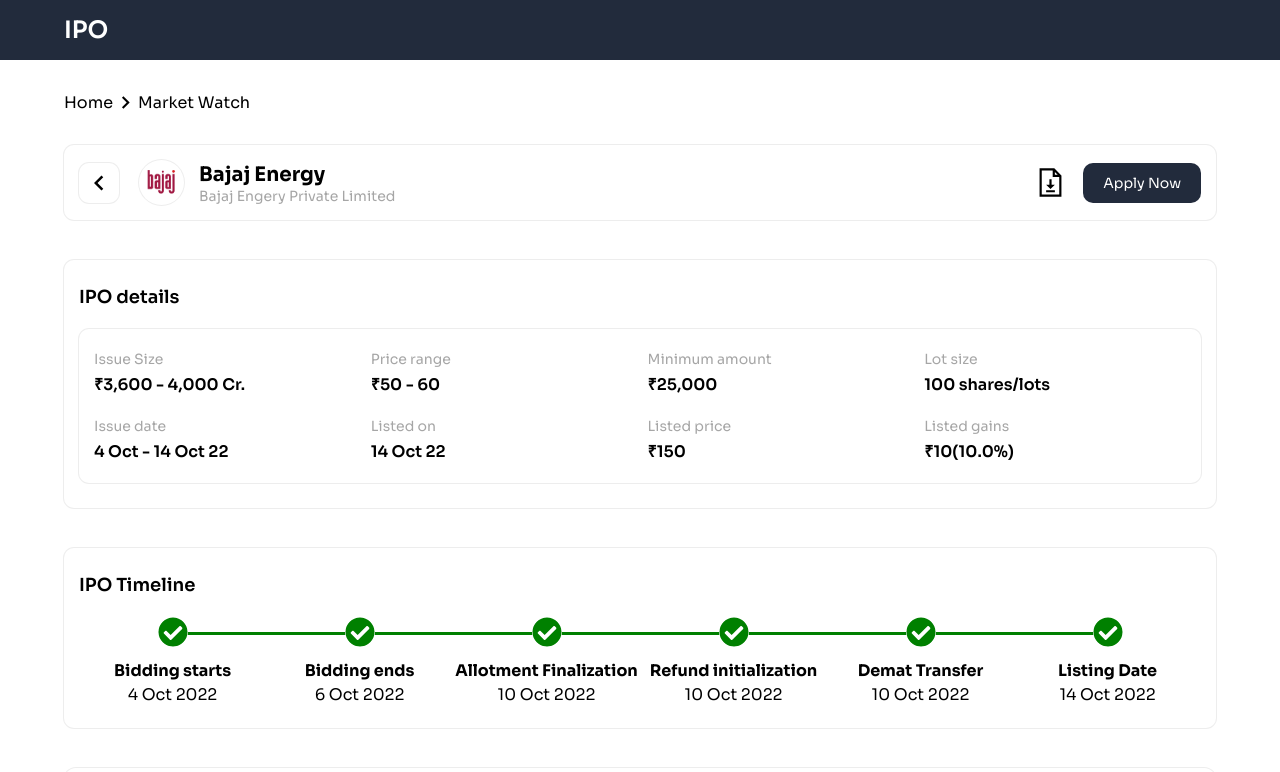
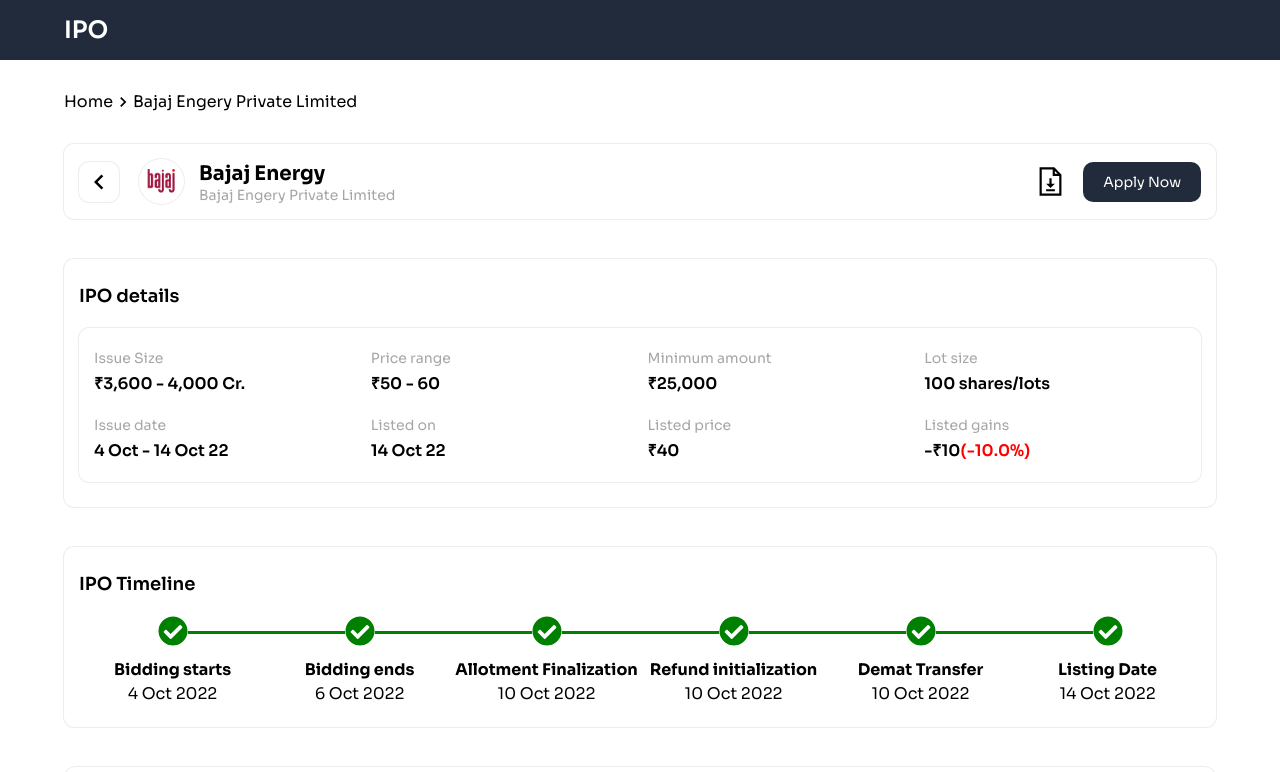
Before and after one commit to dev-sd-fam/ipo-listing, a React (Vite) app: page /ipo/bajaj-energy-ipo in a window 1280 px wide. Shown: the top 772 px of the page. Built offline with nearby package versions, Linux system fonts and the light colour scheme.

Commit message:
dynamic breadcrumb

```diff
--- a/src/components/breadcrumb/Breadcrumb.jsx
+++ b/src/components/breadcrumb/Breadcrumb.jsx
@@ -4,7 +4,8 @@
 import { MdKeyboardArrowRight } from "react-icons/md";
 import "./breadcrumb.scss";
 
-const Breadcrumb = () => {
+const Breadcrumb = ({ipoDetail}) => {
+
   return (
     <div className="breadcrumb">
       <Wrapper>
@@ -13,7 +14,7 @@
           <span className="icon">
             <MdKeyboardArrowRight />
           </span>
-          <span>Market Watch</span>
+          <span>{ipoDetail?.organisation}</span>
         </div>
       </Wrapper>
     </div>
--- a/src/components/breadcrumb/breadcrumb.scss
+++ b/src/components/breadcrumb/breadcrumb.scss
@@ -2,8 +2,8 @@
   margin: 30px 0;
 
   .icon{
-    width: 25px;
-    height: 25px;
+    width: 20px;
+    height: 24px;
     display: inline-block;
 
     svg{
--- a/src/components/ipoDetails/IpoDetails.jsx
+++ b/src/components/ipoDetails/IpoDetails.jsx
@@ -4,6 +4,13 @@
 import "./ipoDetails.scss";
 
 const IpoDetails = ({ ipoDetail }) => {
+  const getBracketValueColorClass = (percent) => {
+    if (percent) {
+      const percentage = parseFloat(percent);
+      return percentage < 0 ? "red-text" : "green-text";
+    }
+    return "";
+  };
   return (
     <section className="ipo-details">
       <Wrapper>
@@ -14,7 +21,14 @@
             {ipoDetail.ipoDetails?.map((detail) => (
               <li className="row" key={detail.title}>
                 <h4 className="title">{detail.title}</h4>
-                <span className="value">{detail.value ? detail.value : "--"}</span>
+                <span className="value">
+                  {detail.value ? detail.value : "--"}
+                  {detail.percent && (
+                    <span className={getBracketValueColorClass(detail.percent)}>
+                      ({detail.percent})
+                    </span>
+                  )}
+                </span>
               </li>
             ))}
           </ul>
--- a/src/components/ipoDetails/ipoDetails.scss
+++ b/src/components/ipoDetails/ipoDetails.scss
@@ -46,4 +46,12 @@
     }
     }
   }
+
+  .red-text {
+    color: $red;
+  }
+
+  .green-text {
+    color: $green;
+  }
 }
--- a/src/data.js
+++ b/src/data.js
@@ -46,11 +46,12 @@
       },
       {
         title: "Listed price",
-        value: "₹150",
+        value: "₹480",
       },
       {
         title: "Listed gains",
-        value: "₹10(10.0%) ",
+        value: "-₹20",
+        percent: "-10.0%",
       },
     ],
     ipoTimeline: [
@@ -103,7 +104,7 @@
     ipoDetails: [
       {
         title: "Issue Size",
-        value: "₹3,60 - 3,90 Cr.",
+        value: "₹360 - 390 Cr.",
       },
       {
         title: "Price range",
@@ -132,6 +133,7 @@
       {
         title: "Listed gains",
         value: "",
+        percent: "",
       },
     ],
     ipoTimeline: [
@@ -212,7 +214,8 @@
       },
       {
         title: "Listed gains",
-        value: "₹80(142.0%) ",
+        value: "₹80 ",
+        percent: "142.0%",
       },
     ],
     ipoTimeline: [
@@ -294,6 +297,7 @@
       {
         title: "Listed gains",
         value: "",
+        percent: "",
       },
     ],
     ipoTimeline: [
@@ -374,7 +378,8 @@
       },
       {
         title: "Listed gains",
-        value: "₹10(10.0%) ",
+        value: "₹10 ",
+        percent: "10.0%",
       },
     ],
     ipoTimeline: [
@@ -451,11 +456,12 @@
       },
       {
         title: "Listed price",
-        value: "₹150",
+        value: "₹40",
       },
       {
         title: "Listed gains",
-        value: "₹10(10.0%) ",
+        value: "-₹10",
+        percent: "-10.0%",
       },
     ],
     ipoTimeline: [
@@ -532,11 +538,12 @@
       },
       {
         title: "Listed price",
-        value: "₹140",
+        value: "₹290",
       },
       {
         title: "Listed gains",
-        value: "₹100(130.0%) ",
+        value: "₹100 ",
+        percent: "130%",
       },
     ],
     ipoTimeline: [
--- a/src/pages/detailPage/DetailPage.jsx
+++ b/src/pages/detailPage/DetailPage.jsx
@@ -17,7 +17,7 @@
 
   return (
     <>
-      <Breadcrumb />
+      <Breadcrumb ipoDetail={ipoDetail} />
       <DetailsHeader ipoDetail={ipoDetail} />
       <IpoDetails ipoDetail={ipoDetail} />
       <IpoTimelineStatus ipoDetail={ipoDetail} />
--- a/src/styles/variables.scss
+++ b/src/styles/variables.scss
@@ -6,3 +6,5 @@
 $hover: #e6efff;
 $dark-hover: #425271;
 $shadow: rgba(0, 0, 0, 0.07) 0px 0px 0px 1px;
+$red: #ff0000;
+$green: #008000;
```
